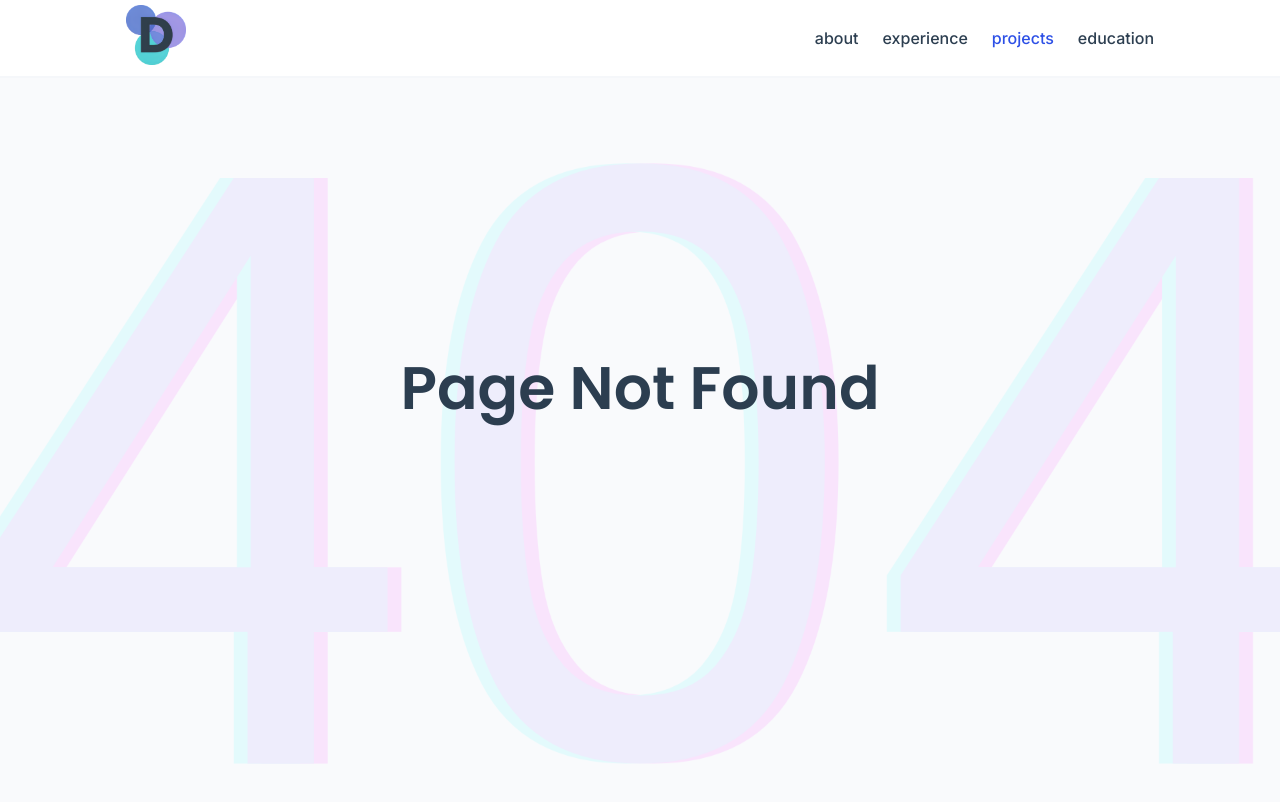
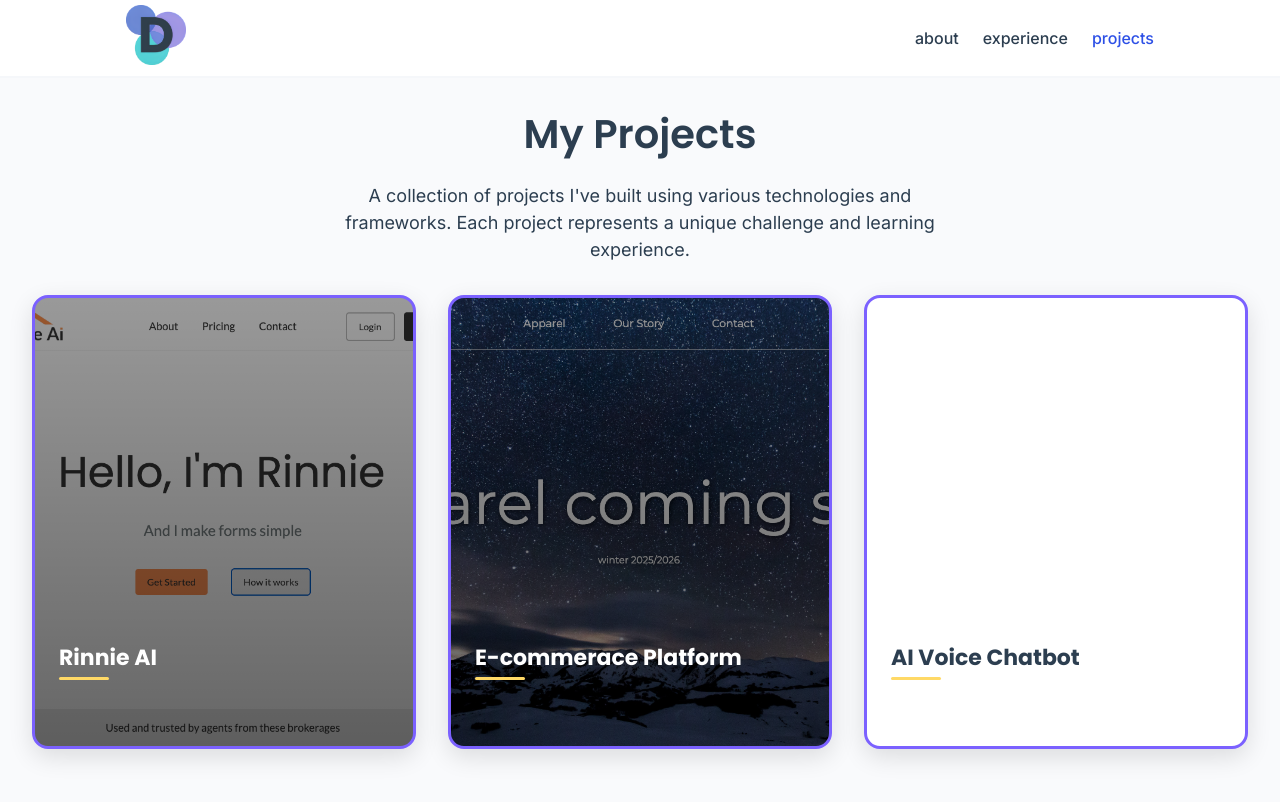
Before and after one commit to dedhaw/portfolio, a React (Vite) app: page /projects in a window 1280 px wide. Before the commit this address had no page. Shown: the top 802 px of the page. Built offline with nearby package versions, Linux system fonts and the light colour scheme.

Commit message:
Added project section

```diff
--- a/src/App.tsx
+++ b/src/App.tsx
@@ -8,6 +8,7 @@ import useDarkMode from './hooks/useDarkMode';
 
 import './App.css';
 import WorkExperience from './views/WorkExperience';
+import Projects from './views/Projects';
 
 const navItems = [
   {
@@ -22,10 +23,10 @@ const navItems = [
     label: 'projects',
     path: '/projects'
   },
-  {
-    label: 'education',
-    path: '/education'
-  },
+  // {
+  //   label: 'education',
+  //   path: '/education'
+  // },
 ];
 
 function App() {
@@ -37,6 +38,7 @@ function App() {
       <Routes>
         <Route path='/' element={<Home />} />
         <Route path='/work-experience' element={<WorkExperience />} />
+        <Route path='/projects' element={<Projects />} />
         <Route path='/*' element={<PageNotFound />} />
       </Routes>
     </BrowserRouter>
--- /dev/null
+++ b/src/components/ProjectCard.tsx
@@ -0,0 +1,221 @@
+import styled from 'styled-components';
+import { FaPlay } from "react-icons/fa";
+import { LuExternalLink } from "react-icons/lu";
+
+interface ProjectCardProps {
+    title: string;
+    description: string;
+    backgroundImage?: string;
+    demoLink?: string;
+    learnMoreLink?: string;
+}
+
+const CardContainer = styled.div<{ $backgroundImage?: string }>`
+    position: relative;
+    background: ${props =>
+        props.$backgroundImage
+            ? `linear-gradient(rgba(0,0,0,0.4), rgba(0,0,0,0.6)), url(${props.$backgroundImage})`
+            : 'var(--white)'
+    };
+    background-size: cover;
+    background-position: center;
+    border: 3px solid var(--primary-purple);
+    border-radius: 16px;
+    padding: 24px;
+    min-width: 300px;
+    max-width: 400px;
+    min-height: 400px;
+    box-shadow: 0 8px 24px rgba(0,0,0,0.12);
+    transition: all 0.3s ease;
+    overflow: hidden;
+
+    &:hover {
+        transform: translateY(-4px);
+        box-shadow: 0 12px 32px rgba(0,0,0,0.2);
+    }
+`;
+
+const ContentSection = styled.div<{ $hasBackground?: boolean }>`
+    position: relative;
+    z-index: 2;
+    height: 100%;
+    display: flex;
+    flex-direction: column;
+    justify-content: flex-start;
+    padding-bottom: 24px;
+    transition: transform 0.3s ease;
+
+    ${CardContainer}:hover & {
+        transform: translateY(-60px);
+    }
+`;
+
+const TextContent = styled.div<{ $hasBackground?: boolean }>`
+    margin-top: auto;
+    margin-bottom: 20px;
+    display: flex;
+    flex-direction: column;
+    justify-content: flex-end;
+`;
+
+const Title = styled.h3<{ $hasBackground?: boolean }>`
+    font-size: 22px;
+    font-weight: 700;
+    color: ${props => props.$hasBackground ? 'var(--white)' : 'var(--dark-gray)'};
+    margin: 0 0 12px 0;
+    position: relative;
+
+    &::after {
+        content: '';
+        position: absolute;
+        bottom: -6px;
+        left: 0;
+        width: 50px;
+        height: 3px;
+        background: var(--accent-yellow);
+        border-radius: 2px;
+    }
+`;
+
+const Description = styled.p<{ $hasBackground?: boolean }>`
+    font-size: 16px;
+    line-height: 1.6;
+    color: ${props => props.$hasBackground ? 'rgba(255,255,255,0.9)' : 'var(--dark-gray)'};
+    margin: 0;
+    margin-top: 16px;
+`;
+
+const ButtonContainer = styled.div`
+    position: absolute;
+    bottom: -60px;
+    left: 24px;
+    right: 24px;
+    display: flex;
+    gap: 12px;
+    transition: all 0.3s ease;
+    z-index: 3;
+
+    ${CardContainer}:hover & {
+        bottom: 24px;
+    }
+`;
+
+const ActionButton = styled.a<{ $variant: 'demo' | 'learn' }>`
+    display: inline-flex;
+    align-items: center;
+    gap: 8px;
+    padding: 12px 16px;
+    background: ${props =>
+        props.$variant === 'demo'
+            ? 'var(--accent-yellow)'
+            : 'transparent'
+    };
+    color: ${props =>
+        props.$variant === 'demo'
+            ? 'var(--dark-gray)'
+            : 'var(--accent-yellow)'
+    };
+    border: 2px solid var(--accent-yellow);
+    text-decoration: none;
+    border-radius: 8px;
+    font-weight: 600;
+    font-size: 14px;
+    transition: all 0.3s ease;
+    flex: 1;
+    justify-content: center;
+
+    &:hover {
+        background: ${props =>
+            props.$variant === 'demo'
+                ? 'transparent'
+                : 'var(--accent-yellow)'
+        };
+        color: ${props =>
+            props.$variant === 'demo'
+                ? 'var(--accent-yellow)'
+                : 'var(--dark-gray)'
+        };
+        transform: translateY(-2px);
+    }
+
+    svg {
+        transition: transform 0.3s ease;
+    }
+
+    &:hover svg {
+        transform: ${props =>
+            props.$variant === 'demo'
+                ? 'scale(1.1)'
+                : 'translate(2px, -2px)'
+        };
+    }
+`;
+
+const Overlay = styled.div`
+    position: absolute;
+    bottom: 0;
+    left: 0;
+    right: 0;
+    height: 80px;
+    background: linear-gradient(transparent, rgba(0,0,0,0.8));
+    transition: all 0.3s ease;
+    z-index: 1;
+    opacity: 0;
+
+    ${CardContainer}:hover & {
+        opacity: 1;
+    }
+`;
+
+export default function ProjectCard({
+    title,
+    description,
+    backgroundImage,
+    demoLink,
+    learnMoreLink
+}: ProjectCardProps) {
+    const hasBackground = !!backgroundImage;
+    const hasButtons = !!(demoLink || learnMoreLink);
+
+    return (
+        <CardContainer $backgroundImage={backgroundImage}>
+            <ContentSection $hasBackground={hasBackground}>
+                <TextContent>
+                    <Title $hasBackground={hasBackground}>{title}</Title>
+                    <Description $hasBackground={hasBackground}>
+                        {description}
+                    </Description>
+                </TextContent>
+            </ContentSection>
+
+            {hasButtons && <Overlay />}
+
+            {hasButtons && (
+                <ButtonContainer>
+                    {demoLink && (
+                        <ActionButton
+                            href={demoLink}
+                            target="_blank"
+                            rel="noopener noreferrer"
+                            $variant="demo"
+                        >
+                            <FaPlay size={16} />
+                            Demo
+                        </ActionButton>
+                    )}
+                    {learnMoreLink && (
+                        <ActionButton
+                            href={learnMoreLink}
+                            target="_blank"
+                            rel="noopener noreferrer"
+                            $variant="learn"
+                        >
+                            Learn More
+                            <LuExternalLink size={16} />
+                        </ActionButton>
+                    )}
+                </ButtonContainer>
+            )}
+        </CardContainer>
+    );
+}
--- /dev/null
+++ b/src/views/Projects.tsx
@@ -0,0 +1,96 @@
+import styled from 'styled-components';
+import ProjectCard from '../components/ProjectCard';
+
+const Container = styled.div`
+    min-height: 100vh;
+    padding: var(--spacing-xl);
+`;
+
+const Header = styled.div`
+    text-align: center;
+    margin-bottom: var(--spacing-xl);
+`;
+
+const Subtitle = styled.p`
+    font-size: 18px;
+    margin: 0;
+    max-width: 600px;
+    margin: 0 auto;
+`;
+
+const ProjectsGrid = styled.div`
+    display: grid;
+    grid-template-columns: repeat(auto-fit, minmax(350px, 1fr));
+    gap: 32px;
+    max-width: 1400px;
+    margin: 0 auto;
+
+    @media (max-width: 768px) {
+        grid-template-columns: 1fr;
+        gap: 24px;
+        padding: 0 16px;
+    }
+
+    @media (min-width: 769px) and (max-width: 1024px) {
+        grid-template-columns: repeat(auto-fit, minmax(320px, 1fr));
+    }
+
+    @media (min-width: 1025px) {
+        grid-template-columns: repeat(auto-fit, minmax(350px, 1fr));
+    }
+`;
+
+const ProjectsSection = styled.section`
+    width: 100%;
+`;
+
+const projects = [
+    {
+        title: "Rinnie AI",
+        description: "",
+        backgroundImage: "/rinnieai.png",
+        demoLink: "https://rinnie.ai",
+        learnMoreLink: "https://github.com/dedhaw/rinnieAppAmplify"
+    },
+    {
+        title: "E-commerace Platform",
+        description: "",
+        backgroundImage: "/algsnow.png",
+        demoLink: "https://algsnow.com",
+        learnMoreLink: "https://github.com/dedhaw/silver-train"
+    },
+    {
+        title: "AI Voice Chatbot",
+        description: "",
+        learnMoreLink: "https://github.com/dedhaw/turbo-journey"
+    },
+];
+
+export default function Projects () {
+    return (
+        <Container>
+            <Header>
+                <h1>My Projects</h1>
+                <Subtitle>
+                    A collection of projects I've built using various technologies and frameworks.
+                    Each project represents a unique challenge and learning experience.
+                </Subtitle>
+            </Header>
+
+            <ProjectsSection>
+                <ProjectsGrid>
+                    {projects.map((project, index) => (
+                        <ProjectCard
+                            key={index}
+                            title={project.title}
+                            description={project.description}
+                            backgroundImage={project.backgroundImage}
+                            demoLink={project.demoLink}
+                            learnMoreLink={project.learnMoreLink}
+                        />
+                    ))}
+                </ProjectsGrid>
+            </ProjectsSection>
+        </Container>
+    );
+}
```
Also changed, not shown: public/algsnow.png (added), public/rinnieai.png (added).
